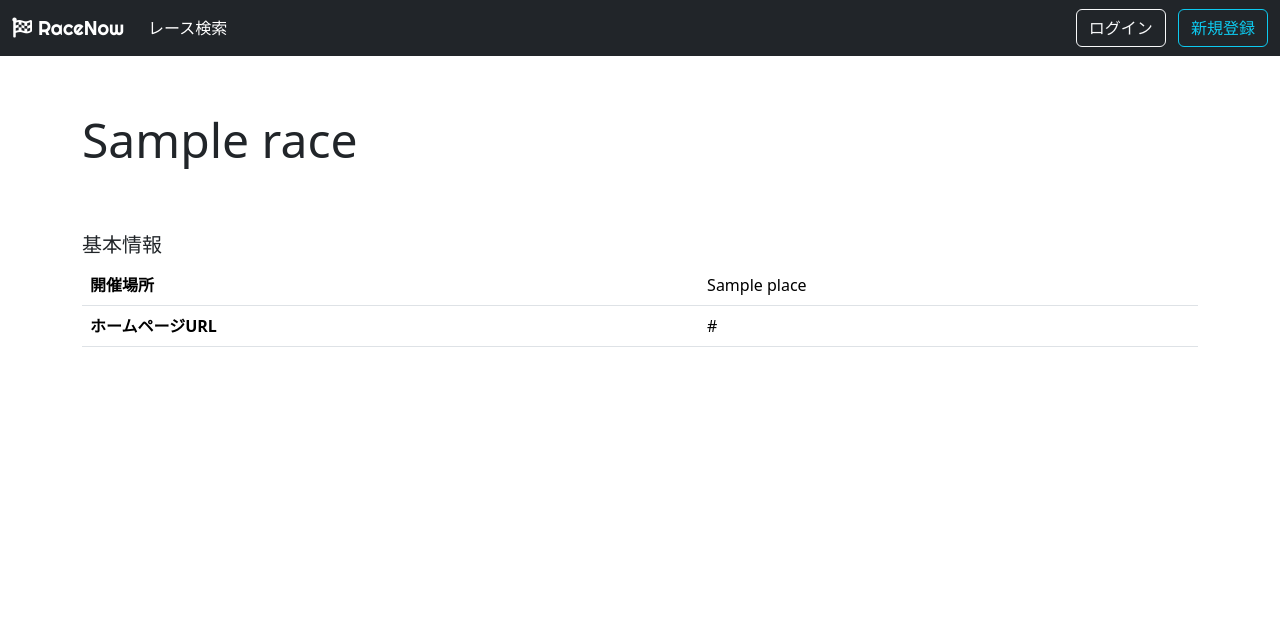
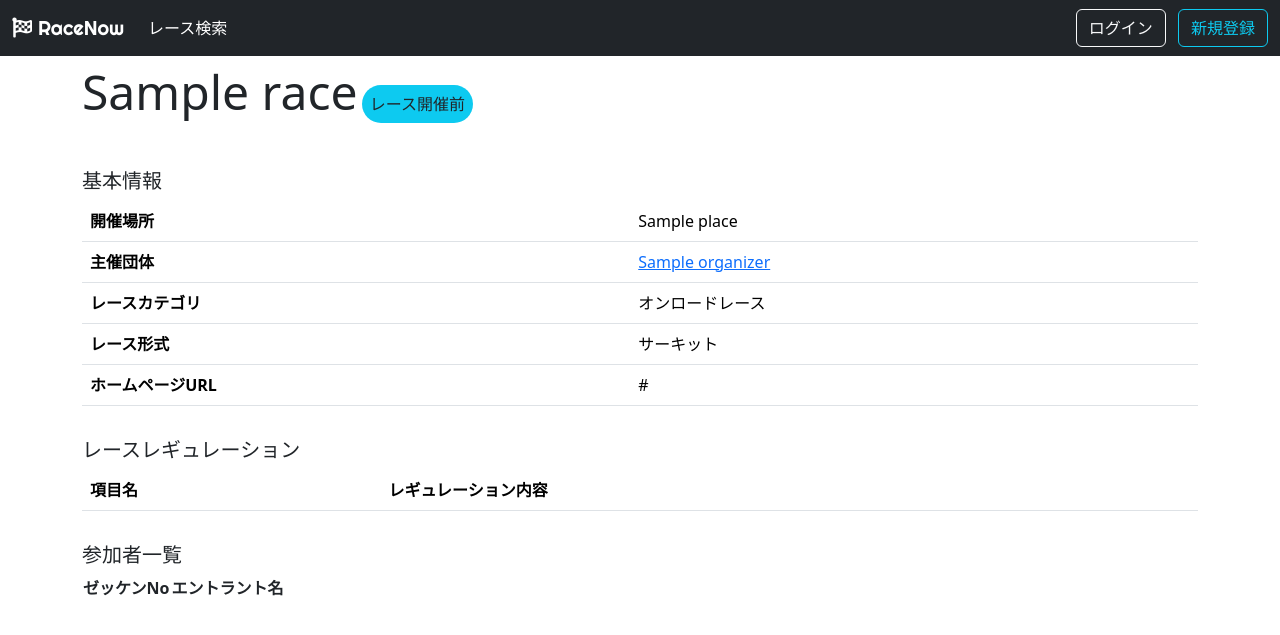
Before and after one commit to TSKGunGun/RaceNow, a Django app: page /race/1/detail in a window 1280 px wide. Shown: the top 635 px of the page. Run offline with Django 3.2, Linux system fonts and the light colour scheme; data comes from the database, SQL or seed files in the repository; tables that the repository leaves empty hold one stand-in row (values such as "Sample post"); lists and menus that the app fills with data are empty; some libraries are stand-ins or nearby versions.

Commit message:
Detailに情報を追加

```diff
--- a/race/templates/race/detail.html
+++ b/race/templates/race/detail.html
@@ -5,9 +5,10 @@
 
 {% block contents %}
 <section class="container py-2">
-    <div class="row py-5">
+    <div class="row mb-5">
         <div class="col">
-            <p class="display-5">{{ object.name }}</p>
+            <p class="display-5 d-inline">{{ object.name }}</p>
+            <p class="bg-info p-2 h6 d-inline rounded-pill">{{ object.status.name }}</p>
         </div>
     </div>
     <div class="row">
@@ -22,11 +23,63 @@
                     <td>{{ object.place.name }}</td>
                 </tr>
                 <tr>
+                    <th>主催団体</th>
+                    <td><a href="{% url 'organizer_detail' pk=object.organizer.id %}">{{ object.organizer.name }}</a></td>
+                </tr>
+                <tr>
+                    <th>レースカテゴリ</th>
+                    <td>{{ object.racetype.category.name }}</td>
+                </tr>
+                <tr>
+                    <th>レース形式</th>
+                    <td>{{ object.racetype.name }}</td>
+                </tr>
+                <tr>
                     <th>ホームページURL</th>
                     <td>{{ object.url }}</td>
                 </tr>
             </table>
         </div>
     </div>
+    <div class="row my-3">
+        <div class="col">
+            <p class="h5">レースレギュレーション</p>
+            <table class="table">
+                <tr>
+                    <th>項目名</th>
+                    <th>レギュレーション内容</th>
+                </tr>
+            </table>
+        </div>
+    </div>
+
+    {% if IsMember == True %}
+    <hr>
+    <div class="row my-5">
+        <div class="col">
+            <p class="h5">レース管理</p>
+            <a role="button" class="btn btn-primary" href="#">参加者追加</a>
+            <a role="button" class="btn btn-primary" href="#">リザルト入力</a>
+        </div>
+    </div>
+    {% endif %}
+    {% if IsShowResult %}
+    <div class="row">
+        <div class="col">
+            <p class="h5">リザルト</p>
+        </div>
+    </div>
+    {% endif %}
+    <div class="row">
+        <div class="col">
+            <p class="h5">参加者一覧</p>
+            <table>
+                <tr>
+                    <th>ゼッケンNo</th>
+                    <th>エントラント名</th>
+                </tr>
+            </table>
+        </div>
+    </div>
 </section>
 {% endblock %}
```
